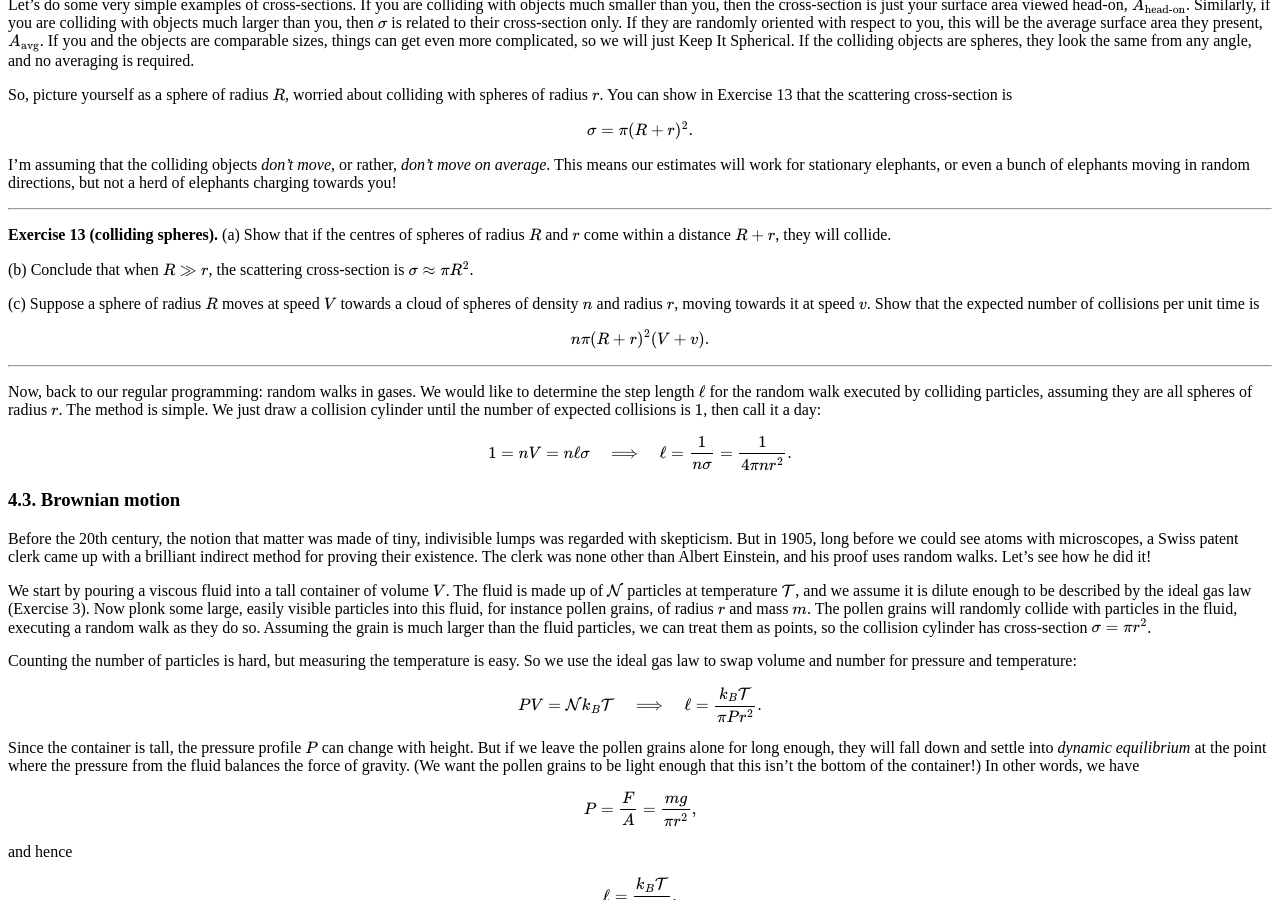
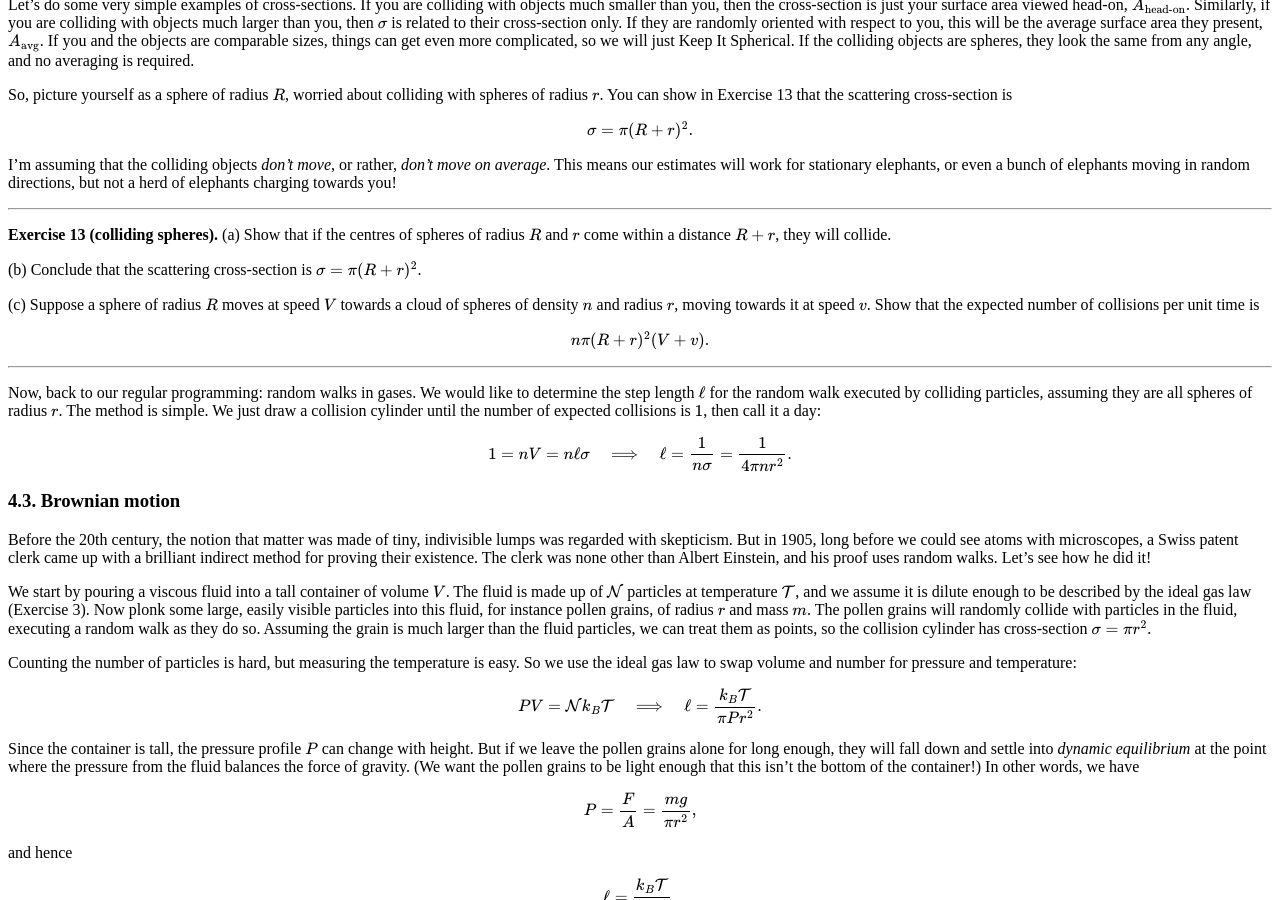
Before and after one commit to hapax/hapax.github.io, a Jekyll site: the page built from assets/simple-physics.md, in a window 1280 px wide and 900 px high, scrolled down 10743 px. Built offline with Jekyll 4.4.1, drawn with Linux system fonts in a browser that asks for light colours; our own code applies the rules of GitHub Pages for plain Markdown files; formulas are drawn with MathJax 3; a script that is not in the unit is left out.

Commit message:
Update simple-physics.md

```diff
--- a/assets/simple-physics.md
+++ b/assets/simple-physics.md
@@ -1176,8 +1176,7 @@ elephants charging towards you!
   spheres of radius $R$ and $r$ come within a distance $R+r$, they
   will collide.
 
-(b) Conclude that when $R\gg r$, the scattering cross-section is $\sigma
-\approx \pi R^2$.
+(b) Conclude that the scattering cross-section is $\sigma = \pi (R+r)^2$.
 
 (c) Suppose a sphere of radius $R$ moves at speed $V$ towards a cloud
 of spheres of density $n$ and radius $r$, moving towards it at speed
```
